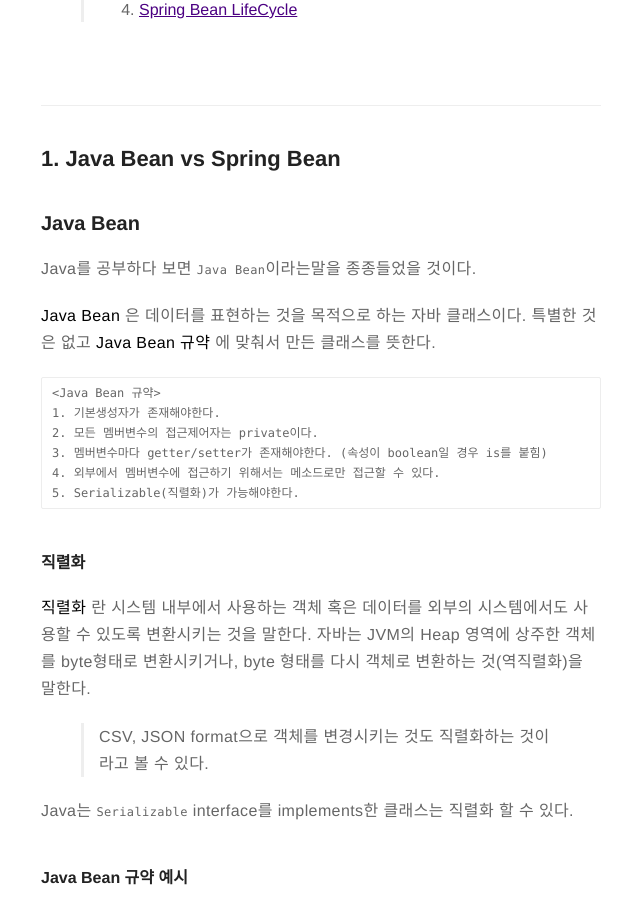
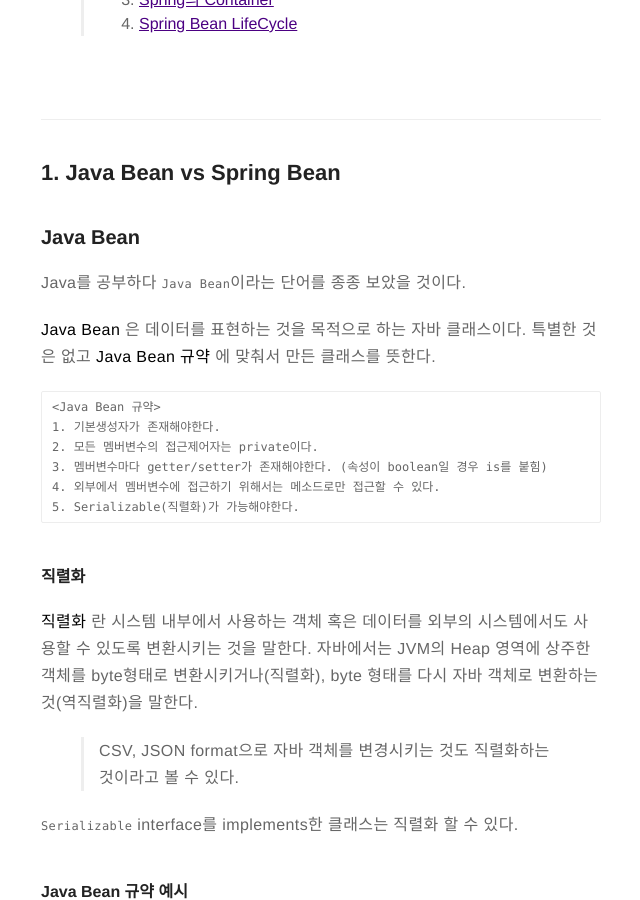
Before and after one commit to Sehun-Kim/blog, a Jekyll site: the page built from _posts/2018-12-01-springbean-lifecycle.markdown, in a window 1280 px wide and 900 px high, scrolled down 625 px. Shown: the whole window, without its empty margins (319-959 px from the left). Built offline with Jekyll 4.4.1, drawn with Linux system fonts in a browser that asks for light colours; comment, search, counter and statistics services are not loaded; some of the changed text lies outside the part shown.

Commit message:
lifecycle complete

````diff
--- a/_posts/2018-12-01-springbean-lifecycle.markdown
+++ b/_posts/2018-12-01-springbean-lifecycle.markdown
@@ -19,7 +19,7 @@
   priority : 1.0
 ---
 
-###### 실습코드 [github](https://github.com/Sehun-Kim/spring-bean-lifecycle)
+### 실습코드 {[github](https://github.com/Sehun-Kim/spring-bean-lifecycle)}
 
 ## Description:
 Spring Framework을 구성하는 큰 축인 IoC/DI의 개념에 대해 알아보자. 그리고 Spring Framework의 Bean이란 무엇이고, 이 Bean의 생명주기란 무엇인지 알아보자.
@@ -39,7 +39,7 @@
 ## <a id="1"></a>1. Java Bean vs Spring Bean
 
 ### Java Bean
-Java를 공부하다 보면 ```Java Bean```이라는말을 종종들었을 것이다.
+Java를 공부하다 ```Java Bean```이라는 단어를 종종 보았을 것이다.
 
 **Java Bean** 은 데이터를 표현하는 것을 목적으로 하는 자바 클래스이다. 특별한 것은 없고 **Java Bean 규약** 에 맞춰서 만든 클래스를 뜻한다.
 
@@ -52,13 +52,13 @@
 5. Serializable(직렬화)가 가능해야한다.
 ```
 #### 직렬화
-**직렬화** 란 시스템 내부에서 사용하는 객체 혹은 데이터를 외부의 시스템에서도 사용할 수 있도록 변환시키는 것을 말한다. 자바는 JVM의 Heap 영역에 상주한 객체를 byte형태로 변환시키거나, byte 형태를 다시 객체로 변환하는 것(역직렬화)을 말한다.
-> CSV, JSON format으로 객체를 변경시키는 것도 직렬화하는 것이라고 볼 수 있다.
+**직렬화** 란 시스템 내부에서 사용하는 객체 혹은 데이터를 외부의 시스템에서도 사용할 수 있도록 변환시키는 것을 말한다. 자바에서는 JVM의 Heap 영역에 상주한 객체를 byte형태로 변환시키거나(직렬화), byte 형태를 다시 자바 객체로 변환하는 것(역직렬화)을 말한다.
+> CSV, JSON format으로 자바 객체를 변경시키는 것도 직렬화하는 것이라고 볼 수 있다.
 
-Java는 ```Serializable``` interface를 implements한 클래스는 직렬화 할 수 있다.
+`Serializable` interface를 implements한 클래스는 직렬화 할 수 있다.
 
 #### Java Bean 규약 예시
-- Person
+- **Person**
 
 ```java
 import java.io.Serializable;
@@ -131,9 +132,10 @@
 **Inversion Of Control / Dependency Injection**
 
 IoC와 DI를 한글로 번역하면 *제어 역전의 원칙*과 *의존성 주입*이다. 더욱 쉽게 말하면 **대신해준다(IoC)**와 **대신넣어준다(DI)** 는 뜻이다.
-이 때 Spring에서 대신해주는 것은 미리 찜해놓은 객체의 생성과 소멸이다.
+이 때 Spring에서 대신해주는 것은 미리 찜해놓은 객체를 생성하고 관계를 설정시켜주고 소멸시키는 것이다.
 
-일반적으로 프로그램을 짤 때 필요한 객체를 만들고, 만들어진 객체의 메소드를 직접 호출해서 사용한다. 여기서 각 객체는 프로그램의 흐름에 능동적으로 참여한다. 이때 모든 작업은 사용하는 쪽에서 제어한다.
+#### 일반적인 의존관계
+보통 프로그램의 실행흐름에 따른다면, 무언가 필요한 쪽에서 필요한 객체를 만들고, 만들어진 객체의 메소드를 직접 호출해서 사용한다. 여기서 각 객체는 프로그램의 흐름에 능동적으로 참여하게된다. 이 때 모든 작업은 사용하는 쪽에서 제어한다.
 
 - SoccerPlayer
 
@@ -315,12 +317,12 @@
 ---
 
 ## <a id="3"></a>3. Container
-앞서 **Spring Bean** 이 스프링 컨테이너가 생성과 관계를 설정하는 객체란 것을 배웠다. 그럼 이런 역할을 해주는 **Container**는 무엇인가?
+앞서 `Spring Bean`이 ***스프링 컨테이너에*** 의해 관리되는 객체란 것을 배웠다. 그럼 이런 역할을 해주는 **Container**는 무엇인가?
 
 ![Screenshot](http://docs.spring.io/autorepo/docs/spring/2.0.8/reference/images/container-magic.png)
+> 여러가지 이름으로 불린다. Spring Container, DI Container, IoC Container, Bean Container 등.
 
 **스프링의 컨테이너는 프로그래머가 작성한 코드의 처리과정을 위임받아 독립적으로 처리하는 존재이다.** 컨테이너의 사전적 의미는 무언가를 담는 용기, 즉 그릇을 의미한다. 이를 통해 접급하자면 컨테이너는 객체관리를 주로 수행하는 그릇정도로 이해할 수 있다.
-> 여러가지 이름으로 불린다. Spring Container, DI Container, IoC Container, Bean Container 등.
 
 
 ### 사용하는 이유
@@ -378,8 +380,8 @@
 ```xml
 <?xml version="1.0" encoding="UTF-8"?>
 <beans>
-    <bean id="beanA"  class="test.bean.BeanA"/>
-    <bean bean id="beanB" class="test.bean.BeanB">
+    <bean id="beanA" class="test.bean.BeanA"/>
+    <bean id="beanB" class="test.bean.BeanB">
         <property name="beanA" ref="beanA"></property>
     </bean>
 </beans>
````
Also changed, not shown: other parts of _posts/2018-12-01-springbean-lifecycle.markdown (+6 -5 lines).
